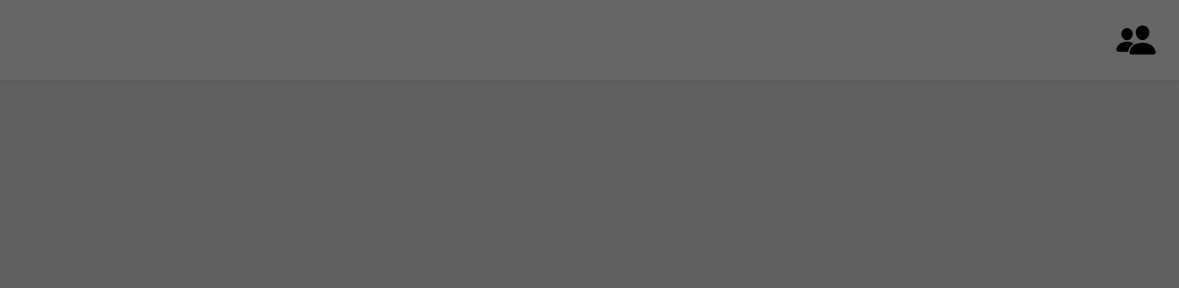
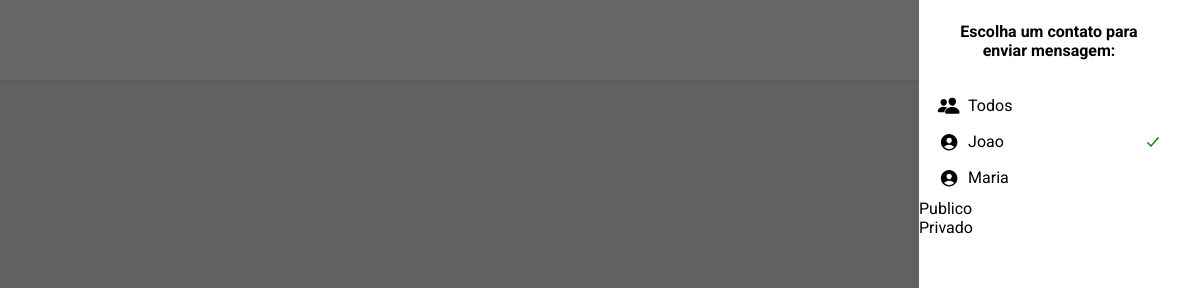
Before and after one commit to vitorelourenco/chat-room, a plain HTML site: page index.html in a window 1280 px wide. Shown: the top 288 px of the page, 101-1280 px from the left. Drawn offline with nearby package versions, Linux system fonts and the light colour scheme.

Commit message:
Style room sidebar (users)

```diff
--- a/index.html
+++ b/index.html
@@ -12,13 +12,25 @@
 </head>
 <body>
   <section class="room room-hidden">
-    <p>Escolha um contato para enviar mensagem:</p>
-    <div class="users">
-      <div>
-        <span>Todos</span>
+    <header>Escolha um contato para enviar mensagem:</header>
+    <div class="active-users">
+      <div class="all">
+        <ion-icon name="people"></ion-icon>
+        <span class="username">Todos</span>
+        <ion-icon name="checkmark-sharp"></ion-icon>
+      </div>
+      <div class="user selected">
+        <ion-icon name="person-circle"></ion-icon>
+        <span class="username">Joao</span>
+        <ion-icon name="checkmark-sharp"></ion-icon>
+      </div>
+      <div class="user">
+        <ion-icon name="person-circle"></ion-icon>
+        <span class="username">Maria</span>
+        <ion-icon name="checkmark-sharp"></ion-icon>
       </div>
     </div>
-    <div class="visibility">
+    <div class="privacy">
       <div>
         <span>Publico</span>
       </div>
@@ -54,7 +66,7 @@
   </footer>
   <!-- <ion-icon name="lock-open"></ion-icon>
   <ion-icon name="lock-closed"></ion-icon>
-  <ion-icon name="person-circle"></ion-icon>
+
  -->
   <script src="https://unpkg.com/ionicons@5.4.0/dist/ionicons.js"></script>
   <script src="scrips/main.js"></script>
--- a/styles/styles.css
+++ b/styles/styles.css
@@ -74,12 +74,79 @@ body{
   z-index: 300;
   background-color: white;
   transition: transform 0.3s ease;
+  font-size: 16px;
+  line-height: 18.75px;
 }
 
-.room-hidden{
+/* .room-hidden{
   transform: translateX(100%);
+} */
+
+.room header{
+  display: flex;
+  justify-content: center;
+  align-items: center;
+  font-weight: bold;
+  text-align: center;
+  height: 84px;
+  padding-left: 30px;
+  padding-right: 30px;
 }
 
+.active-users{
+  margin-left: 18px;
+  margin-right: 18px;
+}
+
+.user,
+.all {
+  display: flex;
+  align-items: center;
+  height: 28px;
+  cursor: pointer;
+  margin-top: 8px;
+  margin-bottom: 8px;
+}
+
+.user{
+  margin-left: 1.5px;
+}
+
+.all [name="person-circle"],
+.user [name="people"],
+.active-users [name="checkmark-outline"]{
+  flex-grow: 0;
+  flex-shrink: 0;
+}
+
+.user [name="person-circle"]{
+  font-size: 20.3px;
+  margin-right: 9.3px;
+}
+
+.all [name="people"]{
+  font-size: 23.3px;
+  margin-right: 7.8px;
+}
+
+.user span,
+.all span{
+  display: inline-block;
+  overflow: hidden;
+  text-overflow: ellipsis;
+  white-space: nowrap;
+  flex-grow: 1;
+  flex-shrink: 1;
+}
+
+.active-users [name="checkmark-sharp"]{
+  color: green;
+  display: none;
+}
+
+.active-users .selected [name="checkmark-sharp"]{
+  display: inline-block;
+}
 
 .chat-header,
 .chat-footer{
```
